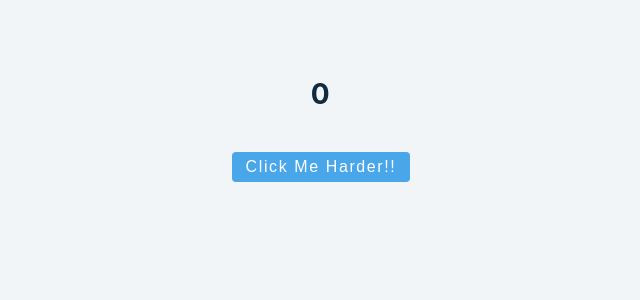
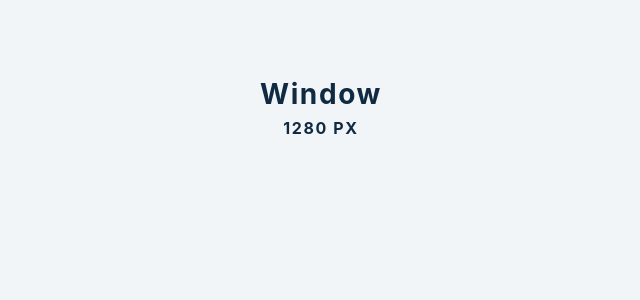
Before and after one commit to williamadahl/use-state-project, a React (Create React App) app: page / in a window 1280 px wide. Shown: the top 300 px of the page, without its empty margins (319-959 px from the left). Built offline with nearby package versions, Linux system fonts and the light colour scheme.

Commit message:
creted a cleanup exapmle for the useEffect

```diff
--- a/src/App.js
+++ b/src/App.js
@@ -4,12 +4,13 @@ import UseStateArray from './setupFiles/use-state-array-example'
 import UseStateObject from './setupFiles/use-state-object-example'
 import UseStateCounter from './setupFiles/use-state-counter-example'
 import UseEffectBasic from './useEffect/useEffect-basic'
+import UseEffectCleanup from './useEffect/useEffect-cleanup'
 
 
 function App() {
   return (
       <div className = 'container'>
-      <UseEffectBasic />
+      <UseEffectCleanup />
       </div>
   );
 }
--- /dev/null
+++ b/src/useEffect/useEffect-cleanup.js
@@ -0,0 +1,25 @@
+import React, {useState, useEffect} from 'react';
+
+
+const UseEffectCleanup = () => {
+    const [size, setSize] = useState(window.innerWidth);
+    const checkSize = () => {
+        setSize(window.innerWidth);
+    };
+    useEffect(() => {
+        console.log('useEffect')
+        window.addEventListener('resize', checkSize);
+        return () => {
+            console.log('cleanup')
+            window.removeEventListener('resize', checkSize);
+        };
+    });
+    return (
+        <>
+        <h3>window</h3>
+            <h4>{size} PX</h4>
+        </>
+    );
+}
+
+export default UseEffectCleanup;
```
Also changed, not shown: src/useEffect/useEffect-basic.js (+7 -4 lines), 1 other file (tests, documents, lock files or other folders).
